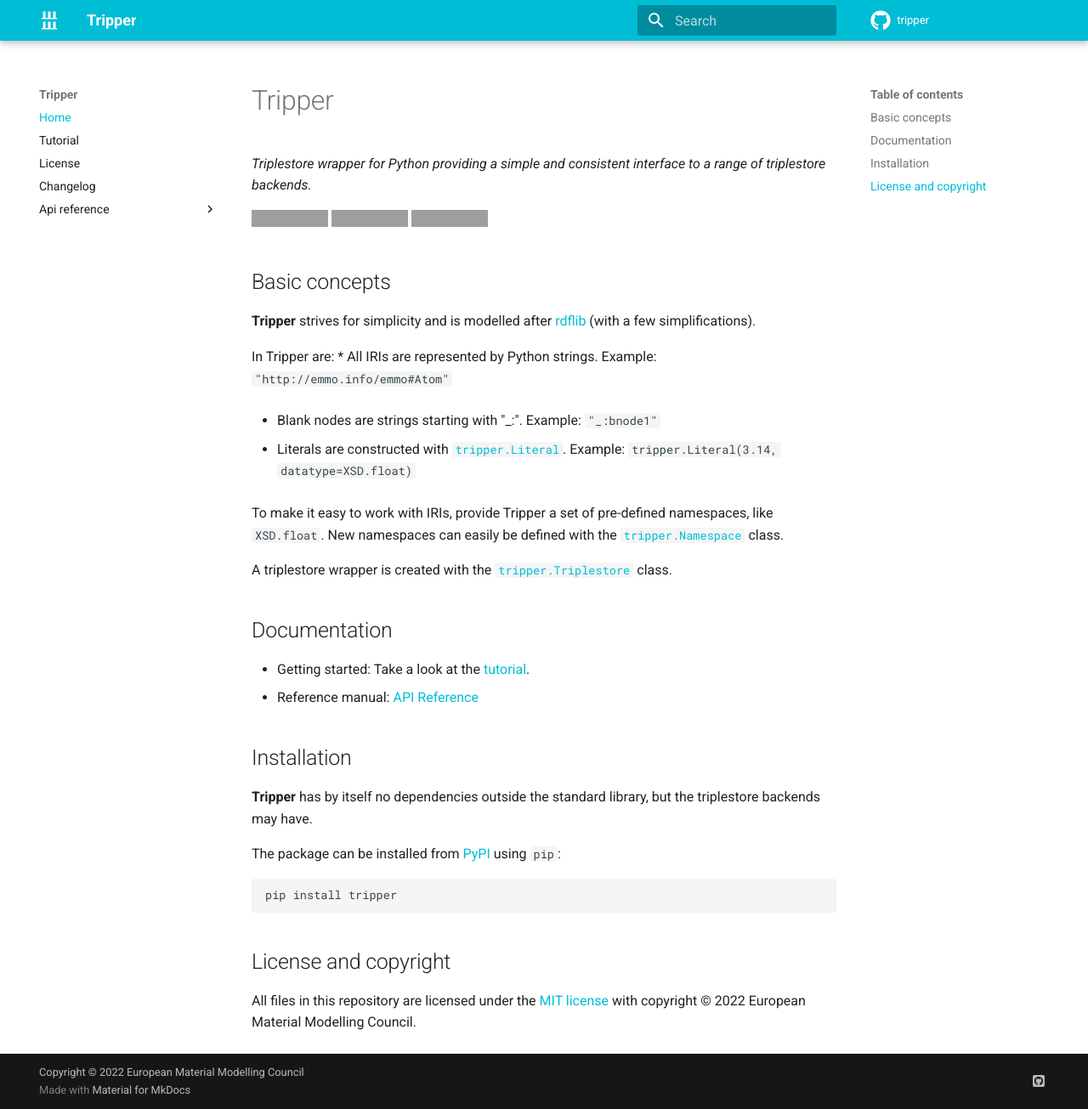
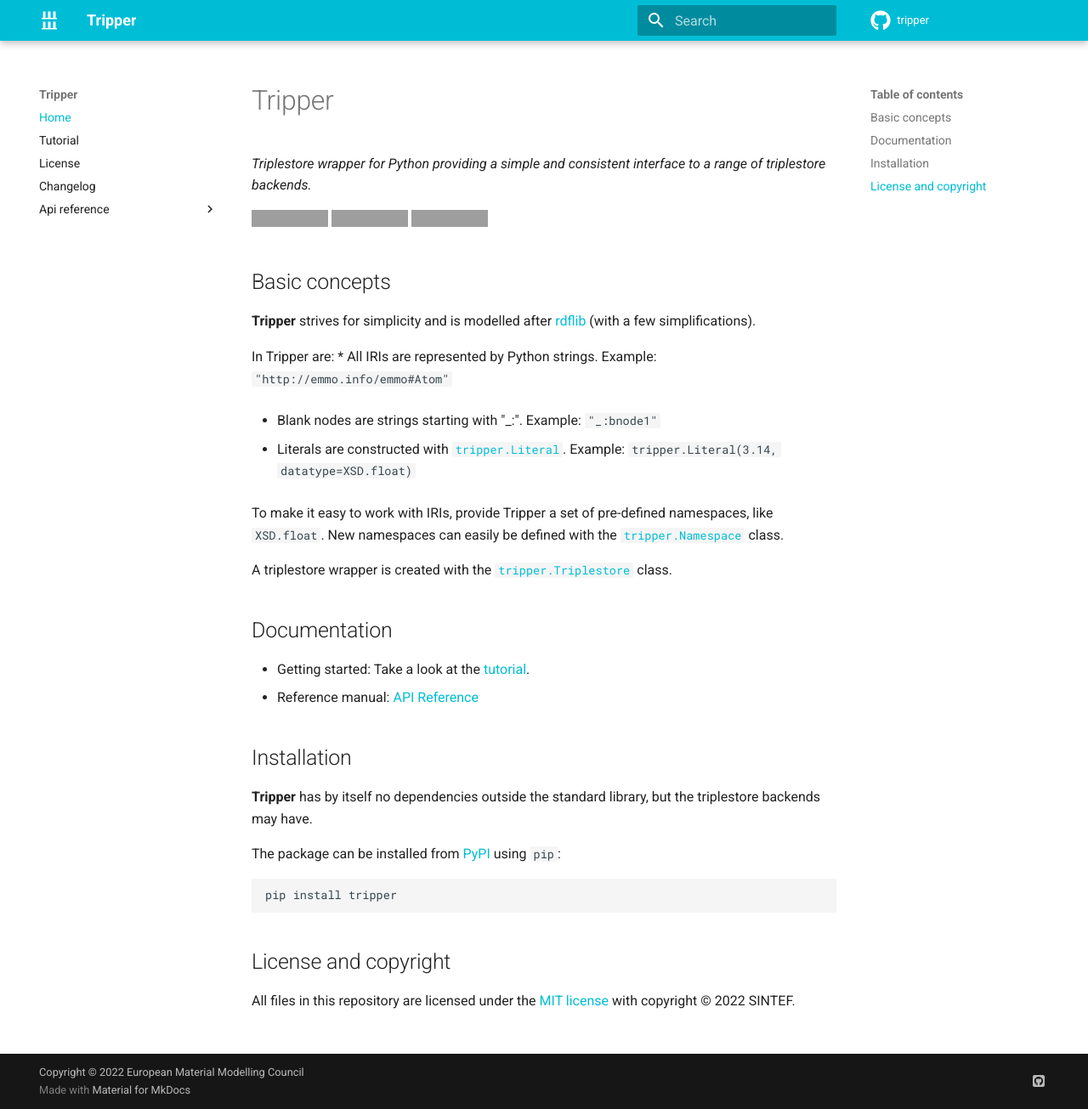
Before and after one commit to EMMC-ASBL/tripper, an MkDocs documentation site: the page built from docs/index.md, in a window 1280 px wide and 1305 px high. Shown: the whole window at 85% size. Built offline with MkDocs 1.6.1 and Material for MkDocs 9.7.7, drawn with Linux system fonts in a browser that asks for light colours; comment, search, counter and statistics services are not loaded; the version menu is left out; grey boxes are pictures that could not be loaded.

Commit message:
Corrected copyright to SINTEF

```diff
--- a/docs/index.md
+++ b/docs/index.md
@@ -48,7 +48,7 @@
 
 License and copyright
 ---------------------
-All files in this repository are licensed under the [MIT license](LICENSE.md) with copyright &copy; 2022 European Material Modelling Council.
+All files in this repository are licensed under the [MIT license](LICENSE.md) with copyright &copy; 2022 SINTEF.
 
 
 
```
Also changed, not shown: README.md (+1 -1 lines).
